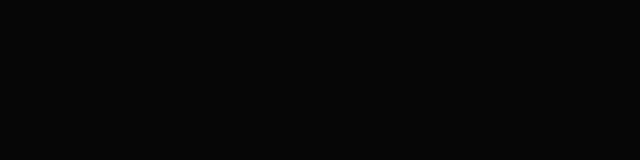
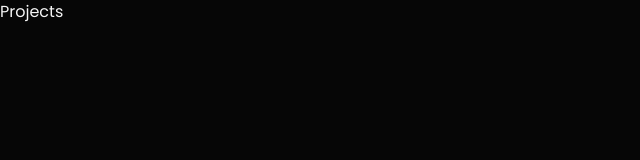
Before and after one commit to wilhelmusolejr/portfolivio-v2, a React (Vite) app: page /projects in a window 1280 px wide. Before the commit this address had no page. Shown: the top 160 px of the page, without its empty margins (0-640 px from the left). Built offline with nearby package versions, Linux system fonts and the light colour scheme.

Commit message:
add new page

```diff
--- a/src/App.jsx
+++ b/src/App.jsx
@@ -1,6 +1,7 @@
 import { BrowserRouter as Router, Routes, Route } from "react-router-dom";
 import Home from "./pages/Home.jsx";
 import About from "./pages/About";
+import Projects from "./pages/Projects.jsx";
 
 function App() {
   return (
@@ -8,6 +9,7 @@ function App() {
       <Routes>
         <Route path="/" element={<Home />} />
         <Route path="/about" element={<About />} />
+        <Route path="/projects" element={<Projects />} />
         {/* project */}
         {/* actual project */}
         {/* resume */}
--- /dev/null
+++ b/src/pages/Projects.jsx
@@ -0,0 +1,5 @@
+import React from "react";
+
+export default function Projects() {
+  return <div>Projects</div>;
+}
```
